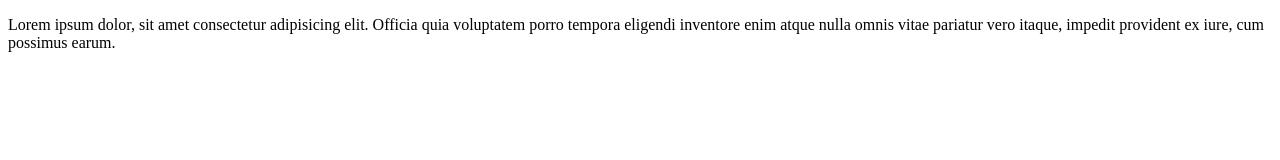
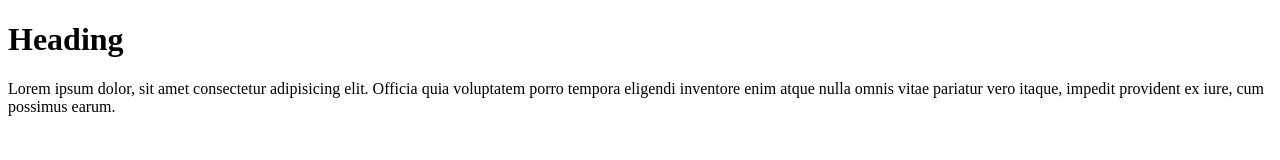
Before and after one commit to asilbektech/git-teerminal-assignment, a plain HTML site: page index.html in a window 1280 px wide. Drawn offline with Linux system fonts and the light colour scheme.

Commit message:
Add header

```diff
--- a/index.html
+++ b/index.html
@@ -4,9 +4,10 @@
     <meta charset="UTF-8">
     <meta http-equiv="X-UA-Compatible" content="IE=edge">
     <meta name="viewport" content="width=device-width, initial-scale=1.0">
-    <title>Document</title>
+    <title></title>
 </head>
 <body>
+    <h1>Heading</h1>
 
         <p>Lorem ipsum dolor, sit amet consectetur adipisicing elit. Officia quia voluptatem porro tempora eligendi inventore enim atque nulla omnis vitae pariatur vero itaque, impedit provident ex iure, cum possimus earum.</p>
 
```
